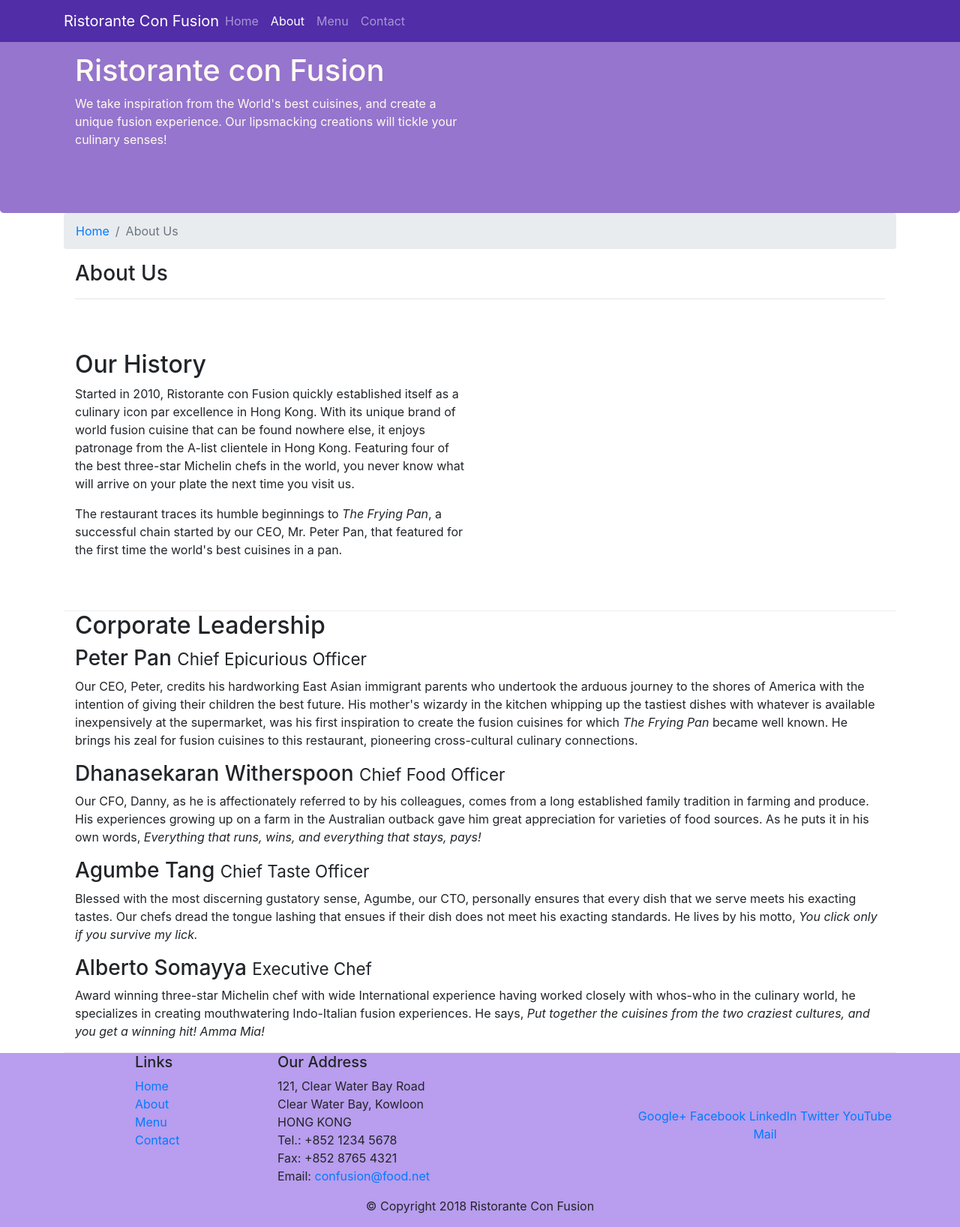
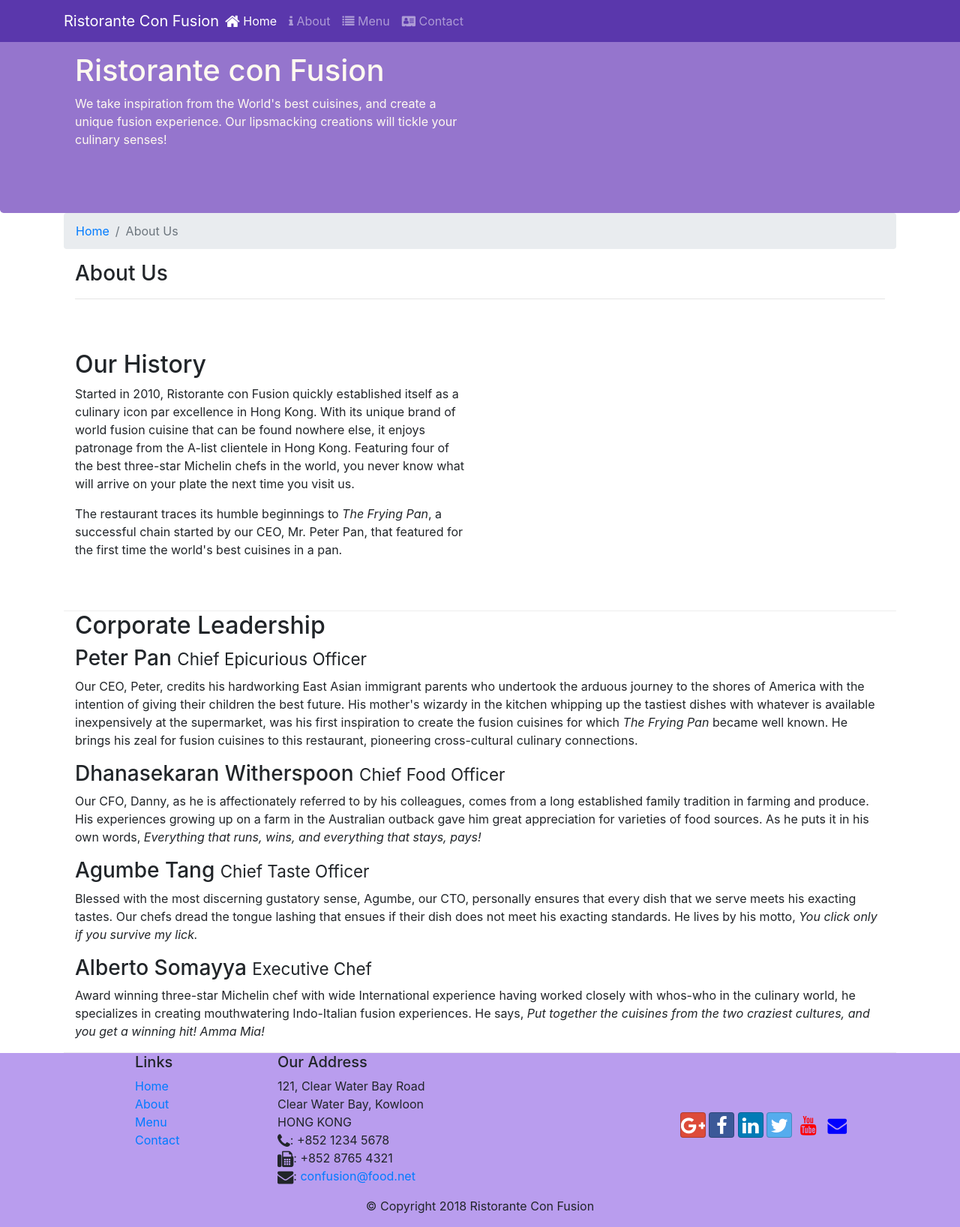
Before and after one commit to Mohamed-Abdulla/project-bootstrap, a website: page aboutus.html in a window 1280 px wide. Shown: the whole page at 75% size. Drawn offline with nearby package versions, Linux system fonts and the light colour scheme.

Commit message:
social icons

```diff
--- a/aboutus.html
+++ b/aboutus.html
@@ -9,8 +9,9 @@
     <!-- Bootstrap CSS -->
     <title>Ristorante Con Fusion: About Us</title>
     <link rel="stylesheet" href="node_modules/bootstrap/dist/css/bootstrap.min.css">
+    <link rel="stylesheet" href="node_modules/font-awesome/css/font-awesome.min.css">
+    <link rel="stylesheet" href="node_modules/bootstrap-social/bootstrap-social.css">
     <link rel="stylesheet" href="css/style.css">
-
 </head>
 
 <body>
@@ -23,10 +24,10 @@
         <a class="navbar-brand mr-auto" href="index.html">Ristorante Con Fusion</a>
         <div class="collapse navbar-collapse" id="Navbar">
         <ul class="navbar-nav mr-auto">
-            <li class="nav-item "><a class="nav-link" href="index.html">Home</a></li>
-            <li class="nav-item active"><a class="nav-link" href="#">About</a></li>
-            <li class="nav-item"><a class="nav-link" href="#">Menu</a></li>
-            <li class="nav-item"><a class="nav-link" href="#">Contact</a></li>
+            <li class="nav-item active"><a class="nav-link" href="./index.html"><span class="fa fa-home fa-lg"></span> Home</a></li>
+                <li class="nav-item"><a class="nav-link" href="#"><span class="fa fa-info"></span> About</a></li>
+                <li class="nav-item"><a class="nav-link" href="#"><span class="fa fa-list"></span> Menu</a></li>
+                <li class="nav-item"><a class="nav-link" href="#"><span class="fa fa-address-card"></span> Contact</a></li>
 
         </ul>
         </div>
@@ -107,19 +108,19 @@
 		              121, Clear Water Bay Road<br>
 		              Clear Water Bay, Kowloon<br>
 		              HONG KONG<br>
-		              Tel.: +852 1234 5678<br>
-		              Fax: +852 8765 4321<br>
-		              Email: <a href="mailto:confusion@food.net">confusion@food.net</a>
+		              <i class="fa fa-phone fa-lg"></i>: +852 1234 5678<br>
+		              <i class="fa fa-fax fa-lg"></i>: +852 8765 4321<br>
+		              <i class="fa fa-envelope fa-lg"></i>: <a href="mailto:confusion@food.net">confusion@food.net</a>
 		           </address>
                 </div>
                 <div class="col-12 col-sm-4 align-self-center">
                     <div class="text-center">
-                        <a href="http://google.com/+">Google+</a>
-                        <a href="http://www.facebook.com/profile.php?id=">Facebook</a>
-                        <a href="http://www.linkedin.com/in/">LinkedIn</a>
-                        <a href="http://twitter.com/">Twitter</a>
-                        <a href="http://youtube.com/">YouTube</a>
-                        <a href="mailto:">Mail</a>
+                        <a class="btn btn-social-icon btn-google" href="http://google.com/+"><i class="fa fa-google-plus fa-lg"></i></a>
+                        <a class="btn btn-social-icon btn-facebook" href="http://www.facebook.com/profile.php?id="><i class="fa fa-facebook fa-lg"></i></a>
+                        <a class="btn btn-social-icon btn-linkedin"href="http://www.linkedin.com/in/"><i class="fa fa-linkedin fa-lg"></i></a>
+                        <a class="btn btn-social-icon btn-twitter"href="http://twitter.com/"><i class="fa fa-twitter fa-lg"></i></a>
+                        <a class="btn btn-social-icon btn-youtube"href="http://youtube.com/"><i class="fa fa-youtube fa-lg"style="color:red"></i></a>
+                        <a class="btn btn-social-icon"href="mailto:"><i class="fa fa-envelope fa-lg"style="color:blue"></i></a>
                     </div>
                 </div>
            </div>
--- a/css/style.css
+++ b/css/style.css
@@ -29,6 +29,6 @@
     z-index: 0px;
 }
 .navbar-dark{
-    background-color:#512DA8;
+    background-color:#5a37ac;
 
 }
--- a/package.json
+++ b/package.json
@@ -15,6 +15,8 @@
   },
   "dependencies": {
     "bootstrap": "^4.0.0",
+    "bootstrap-social": "^5.1.1",
+    "font-awesome": "^4.7.0",
     "jquery": "^3.3.1",
     "popper.js": "^1.12.9"
   }
```
Also changed, not shown: index.html (+15 -13 lines), 1 other file.
